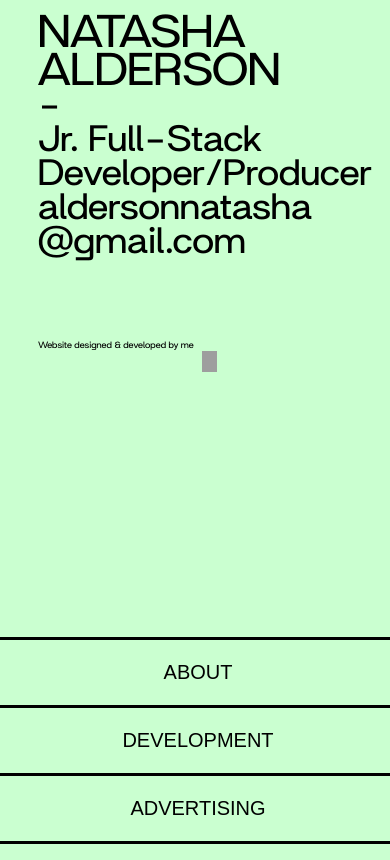
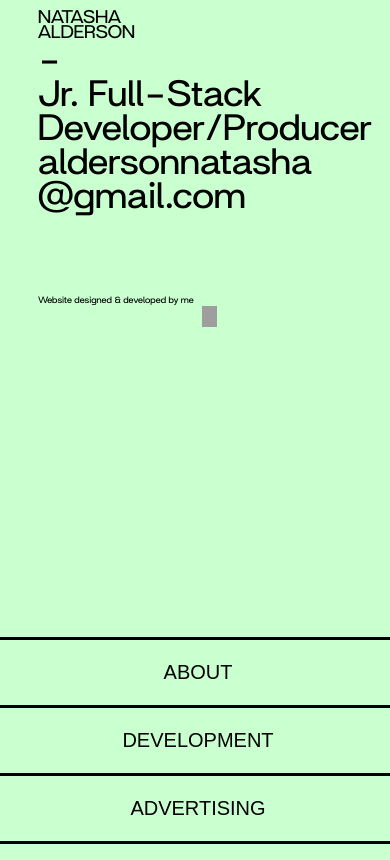
Before and after one commit to nalderson/nalderson.github.io, a React app: page / in a window 390 px wide. Shown: the top 860 px of the page. Built offline with nearby package versions, Linux system fonts and the light colour scheme; grey boxes are pictures that could not be loaded.

Commit message:
mobile changes

```diff
--- a/src/styles/style.scss
+++ b/src/styles/style.scss
@@ -13,7 +13,6 @@ body {
 }
 
 // NAVBAR DESKTOP:
-
 @media only screen and (min-width: 600px) {
   .navbar {
     display: flex;
@@ -75,7 +74,7 @@ a:visited {
 
 .nav-text{
   transform: rotate(270deg);
-  margin-top: 85vh;
+  margin-top: 82vh;
   font-size: 70px;
   font-family: britanica;
   width: inherit;
@@ -497,7 +496,7 @@ margin-right: 5px;
 }
 
 // MOBILE NAV MEDIA QUERY:
-@media only screen and (min-width: 360px) and (max-width: 500px) {
+@media only screen and (min-width: 0px) and (max-width: 500px) {
   .navbar {
     display: flex;
     position: fixed;
@@ -521,7 +520,7 @@ margin-right: 5px;
     color: black;
    }
 
-  .nav-buttons {
+ .nav-buttons {
     color :black;
     border: none;
     background-color: #CAFFD0;
@@ -551,7 +550,7 @@ margin-right: 5px;
   }
 
   .nat {
-    font-size: 50px !important;
+    font-size: 20px !important;
   }
 
   .title-email {
```
